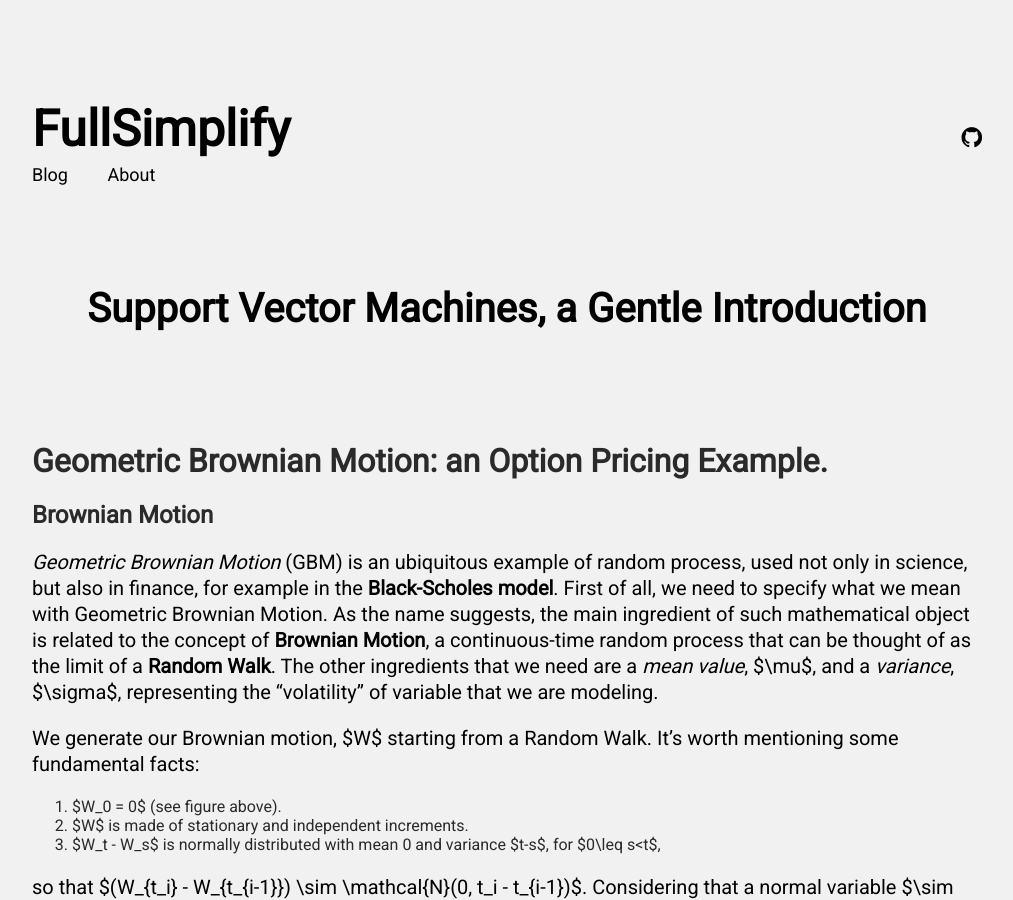
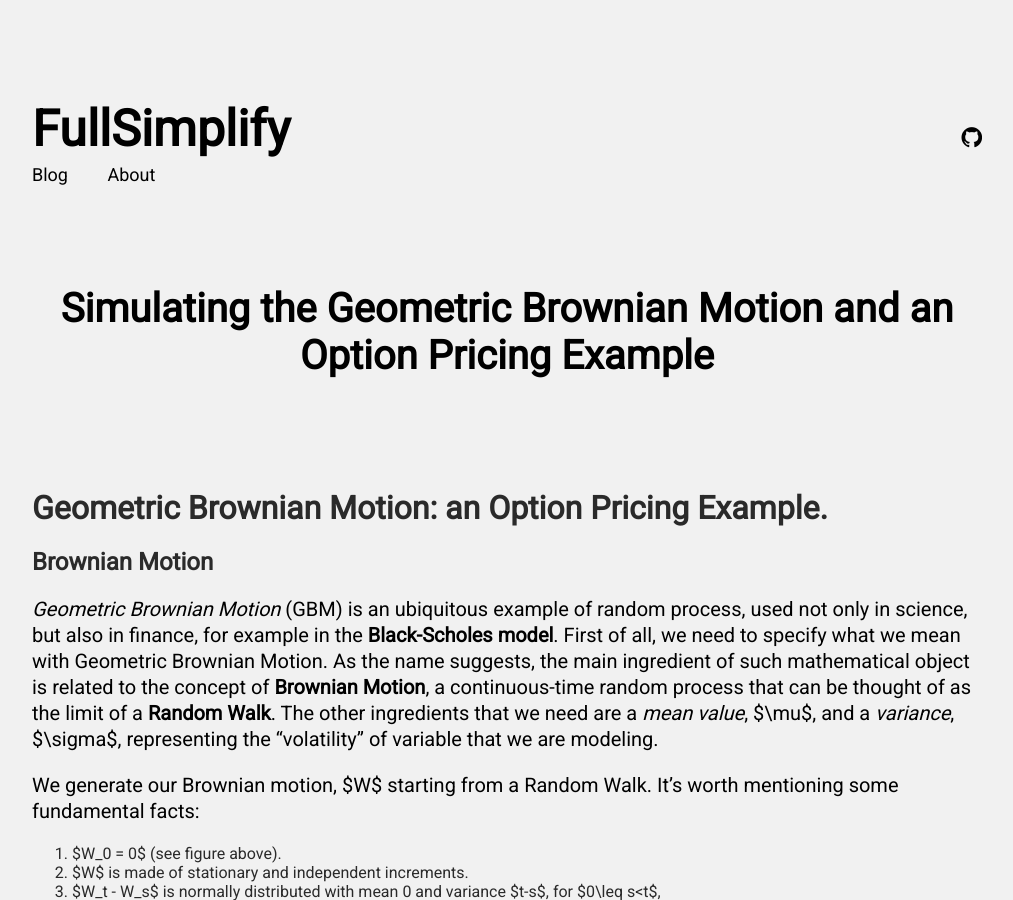
Before and after one commit to FullSimplify/FullSimplify.github.io, a Jekyll site: the page built from _posts/2000-01-03-Geometric-Brownian-Motion-an-Option-Pricing-Example.md, in a window 1280 px wide and 900 px high. Shown: the whole window, without its empty margins (133-1146 px from the left). Built offline with Jekyll 4.4.1, drawn with Linux system fonts in a browser that asks for light colours; formulas are drawn with MathJax 3.

Commit message:
Update 2000-01-03-Geometric-Brownian-Motion-an-Option-Pricing-Example.md

```diff
--- a/_posts/2000-01-03-Geometric-Brownian-Motion-an-Option-Pricing-Example.md
+++ b/_posts/2000-01-03-Geometric-Brownian-Motion-an-Option-Pricing-Example.md
@@ -2,7 +2,7 @@
 layout: post
 description: Simulating the Geometric Brownian Motion. We discuss Random Walk, Wiener Processes and the Black Scholes Merton model.
 excerpt: Simulating the Geometric Brownian Motion. We discuss Random Walk, Wiener Processes and the Black Scholes Merton model.
-title: "Support Vector Machines, a Gentle Introduction"
+title: "Simulating the Geometric Brownian Motion and an Option Pricing Example"
 subtitle: Simulating the Geometric Brownian Motion. We discuss Random Walk, Wiener Processes and the Black Scholes Merton model.
 excerpt_separator: <!--more-->
 icon: fa fa-area-chart
```
